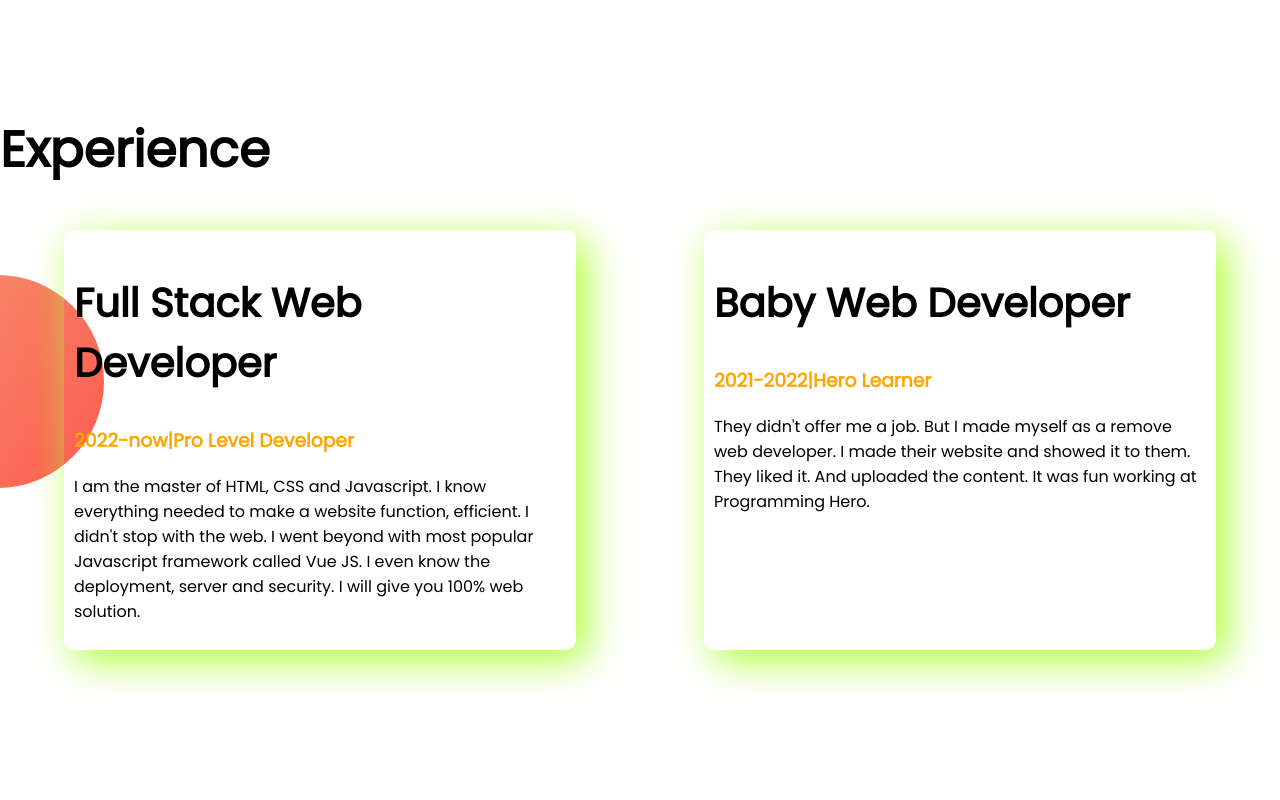
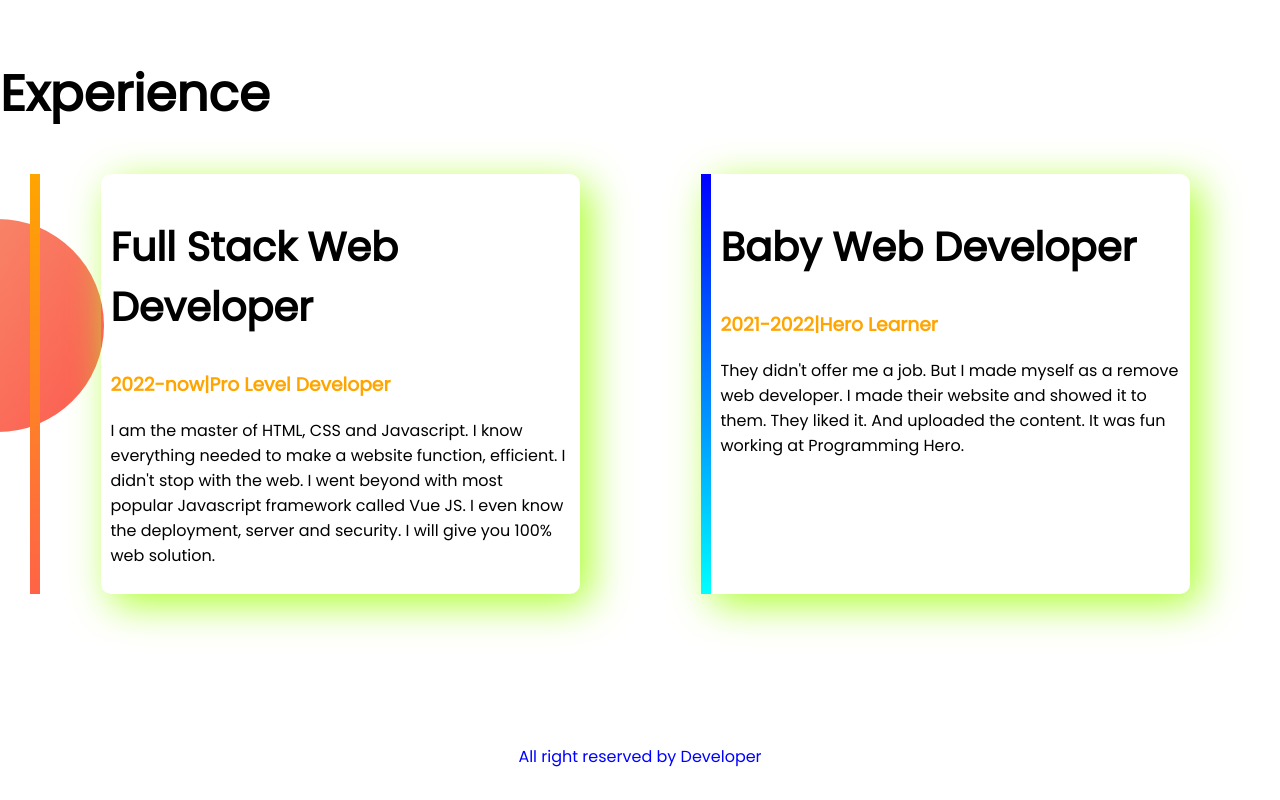
Before and after one commit to AshrafulAlam1995/developer-portfolio1, a plain HTML site: page index.html in a window 1280 px wide. Shown: the part 1401-2201 px from the top of the page. Drawn offline with Linux system fonts and the light colour scheme.

Commit message:
last commit

```diff
--- a/index.html
+++ b/index.html
@@ -39,13 +39,13 @@
  </section>
  <section class="experience-area">
    <h1>Experience</h1>
-   <div class="flexible-container">
+   <div id="full-stack" class="flexible-container">
     <div class="experience-item">
       <h2>Full Stack Web Developer</h2>
       <h3 class="color-orange">2022-now|Pro Level Developer</h3>
       <p>I am the master of HTML, CSS and Javascript. I know everything needed to make a website function, efficient. I didn't stop with the web. I went beyond with most popular Javascript framework called Vue JS. I even know the deployment, server and security. I will give you 100% web solution.</p>
     </div>
-    <div class="experience-item">
+    <div id="web-dev" class="experience-item">
       <h2>Baby Web Developer</h2>
       <h3 class="color-orange">2021-2022|Hero Learner</h3>
       <p>They didn't offer me a job. But I made myself as a remove web developer. I made their website and showed it to them. They liked it. And uploaded the content. It was fun working at Programming Hero.</p>
@@ -53,6 +53,9 @@
    </div>
 
  </section>
+ <footer>
+   <p>All right reserved by Developer</p>
+ </footer>
 
 </body>
 </html>
--- a/style.css
+++ b/style.css
@@ -14,6 +14,8 @@ h2{
 .flexible-container{
   display: flex;
   margin-bottom: 150px;
+  margin-left: 30px;
+  margin-right: 30px;
 }
 .half-width{
   width: 50%;
@@ -52,3 +54,17 @@ h2{
   background-repeat: no-repeat;
   background-position: left;
 }
+#full-stack{
+  border-left: solid 10px;
+  border-image: linear-gradient(orange, tomato);
+  border-image-slice: 1;
+}
+#web-dev{
+  border-left: solid 10px;
+  border-image: linear-gradient(blue, cyan);
+  border-image-slice: 1;
+}
+footer p{
+  color: blue;
+  text-align: center;
+}
```
